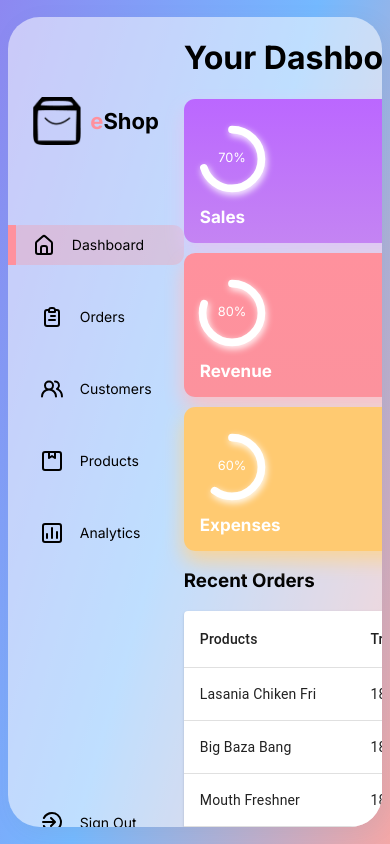
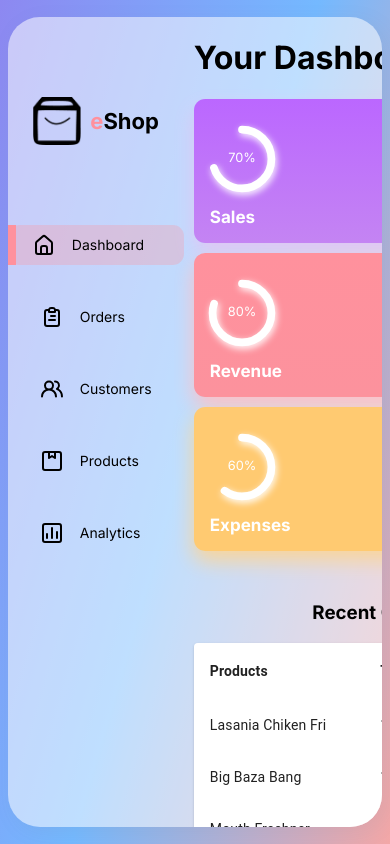
Before and after one commit to rirefat/shop-dashboard, a React (Create React App) app: page / in a window 390 px wide. Built offline with nearby package versions, Linux system fonts and the light colour scheme; the HTML template or start-up script is replaced by a standard one.

Commit message:
done table styling

```diff
--- a/src/App.css
+++ b/src/App.css
@@ -45,4 +45,5 @@ body{
   background-color: var(--glass);
   overflow: hidden;
   grid-template-columns: 11rem auto 20rem;
+  gap: 10px;
 }
--- a/src/components/Table/Table.css
+++ b/src/components/Table/Table.css
@@ -9,10 +9,11 @@
     padding: 6px 16px;
     border-radius: 25px;
     color: white;
+    filter: drop-shadow(2px 4px 6px rgba(128, 128, 128, 0.437));
 }
 
 .Approved{
-    background-color: #00b894;
+    background-color: #3ae374;
 }
 
 .Delivered{
@@ -20,5 +21,50 @@
 }
 
 .Pending{
-    background-color: #d63031;
+    background-color: #ff4d4d;
 }
+
+/* =================== */
+
+.MuiTableRow-root > * {
+    padding: 10px;
+  }
+
+  .MuiTableRow-root.MuiTableRow-head > * {
+    font-weight: bold !important;
+  }
+
+  .Table td,
+  th {
+    border: none !important;
+  }
+
+  .Table:first-child {
+    border-radius: 0.7rem !important;
+  }
+  .status {
+    padding: 8px;
+    border-radius: 9px;
+  }
+
+  .Details {
+    color: #00b5ff !important;
+  }
+
+  @media screen and (max-width: 1200px) {
+    .Table {
+      width: 170%;
+      margin-top: 2rem;
+    }
+  }
+
+
+  @media screen and (max-width: 768px) {
+    .Table{
+      position: relative;
+      display: flex;
+      flex-direction: column;
+      align-items: center;
+      width: 23rem;
+    }
+  }
```
